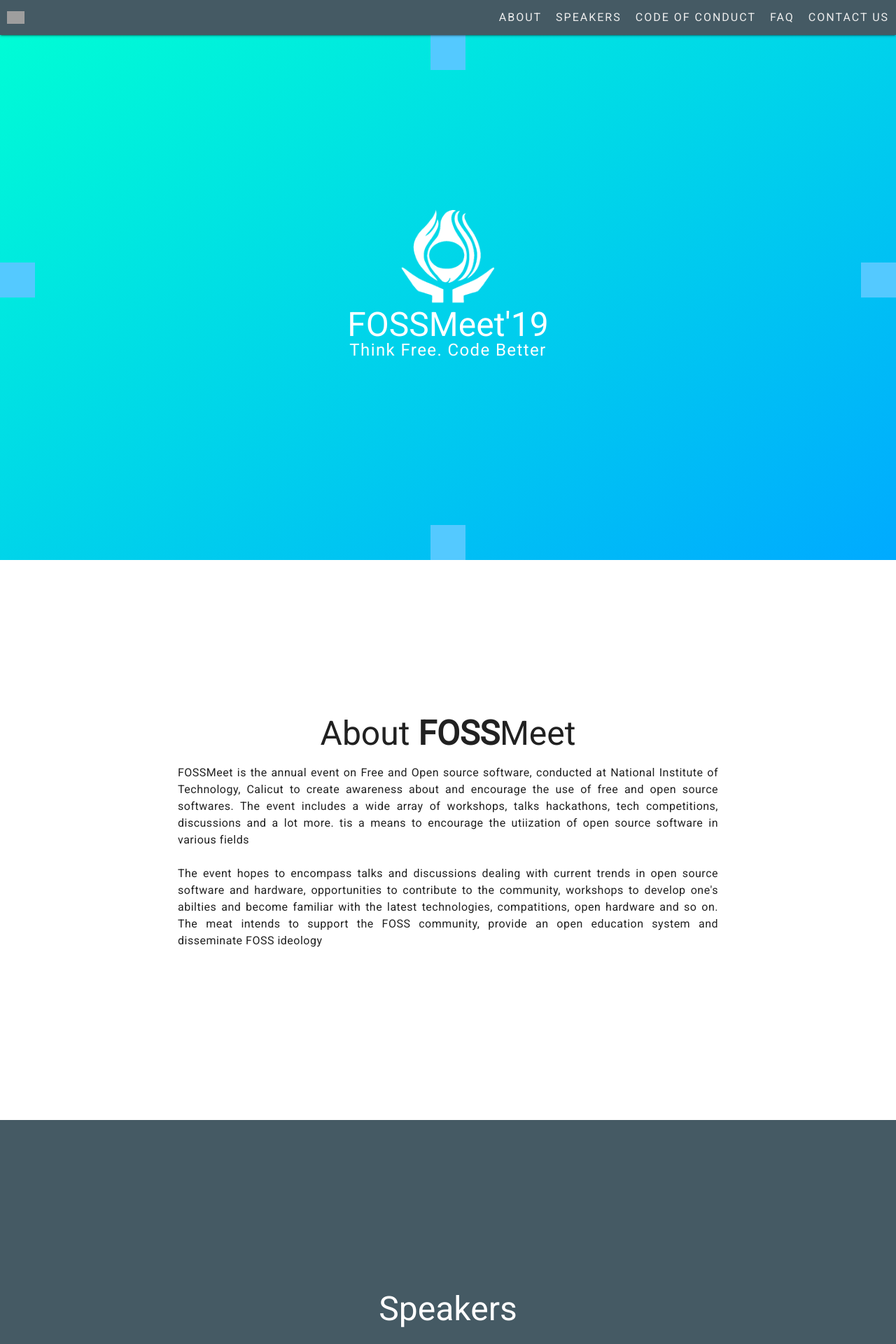
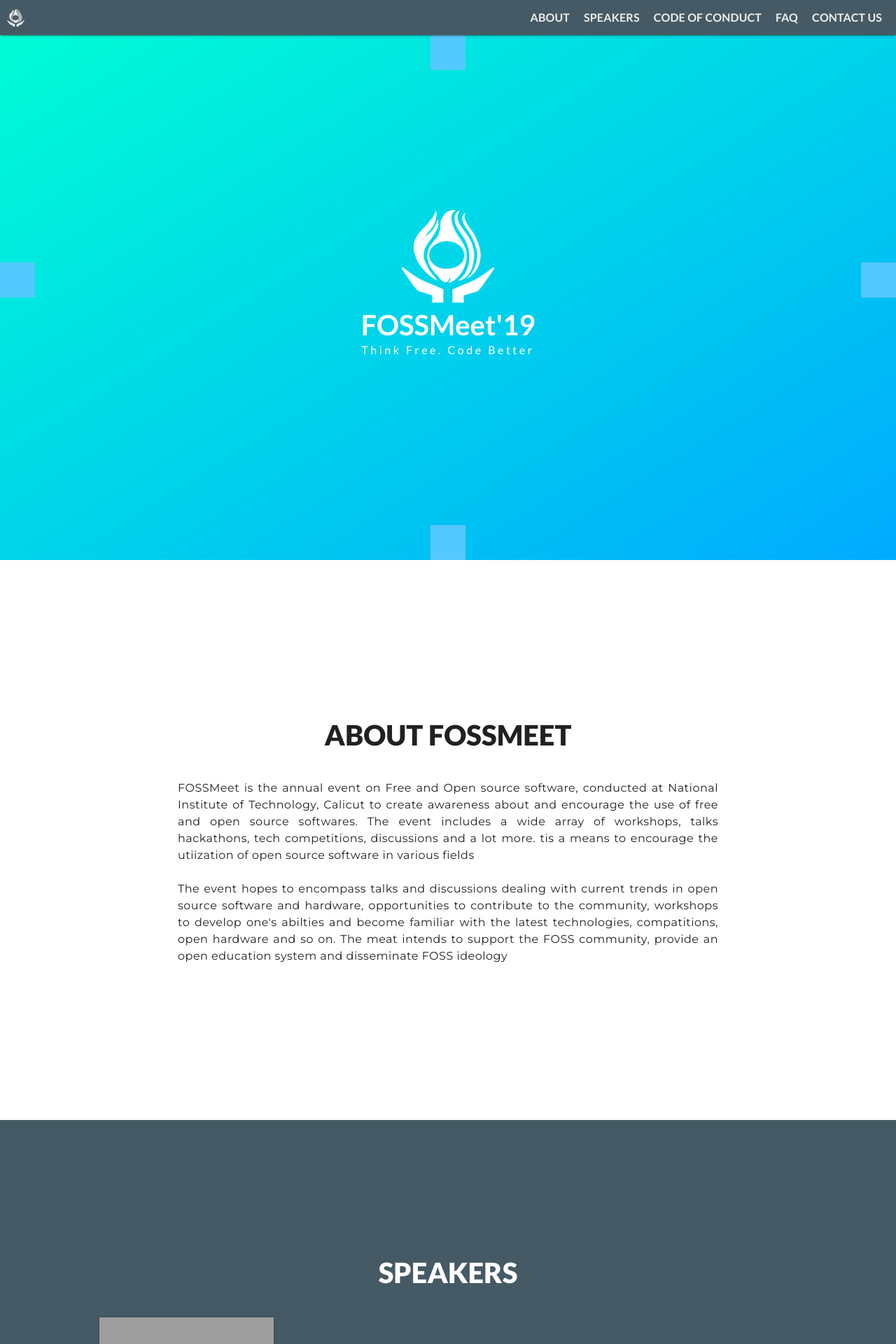
Before and after one commit to farisshajahan/fossmeet2019, a PHP site: page /index.html in a window 1280 px wide. Shown: the top 1920 px of the page at 70% size. Run offline with PHP 8.4, Linux system fonts and the light colour scheme; grey boxes are pictures that could not be loaded.

Commit message:
Switched to Lato + Montserrat font

```diff
--- a/css/style.css
+++ b/css/style.css
@@ -1,4 +1,6 @@
-@import url('https://fonts.googleapis.com/css?family=Roboto');
+/* Fonts used in website */
+@import url('https://fonts.googleapis.com/css?family=Lato:400,700,900');
+@import url('https://fonts.googleapis.com/css?family=Montserrat:300,400,500,700');
 
 /* Usefull classes - might contain unused classes */
 	.mx-auto {
@@ -58,50 +57,33 @@
 	.text-color-light {
 		color: white;
 		}
-/* Material design font guidelines */
-	.html-font-material-design {
+
+/* Lato and Montserrat font guidelines */
+	.html-font { /* Set root font size. Use this class on html element */
 		font-size: 62.5%;
-		font-family: Roboto, Arial, sans-serif;
 	}
-	.font-h1 {
-		font-size: 9.6rem;
-		font-weight: 200;
-		letter-spacing: -.15em;
+
+	.font-type-title {
+		font-family: Lato, Arial, sans-serif;
+		text-transform: uppercase;
+		font-size: 4rem;
+		font-weight: 900;
 	}
-	.font-h2 {
-		font-size: 6.0rem;
-		font-weight: 200;
-		letter-spacing: -.05em;
+	.font-type-subtitle {/* Subtitle font */
+		font-size: 3rem;
+		font-weight: 700;
+		letter-spacing: .015rem;
+		font-family: Lato, Arial, sans-serif;
+		text-transform: uppercase;
 	}
-	.font-h3 {
-		font-size: 4.8rem;
+	.font-type-small-title {
+		font-family: Lato, Arial, sans-serif;
+		text-transform: uppercase;
+		font-size: 2rem;
 		font-weight: 400;
-		letter-spacing: 0rem;
 	}
-	.font-h4 {
-		font-size: 3.4rem;
-		font-weight: 400;
-		letter-spacing: 0.25em;
-	}
-	.font-h5 {
-		font-size: 2.4rem;
-		font-weight: 400;
-		letter-spacing: 0rem;
-	}
-	.font-h6 {
-		font-size: 2.0rem;
-		font-weight: 500;
-		letter-spacing: .015rem;
-	}
-	.font-sub-1 {/* Subtitle font */
-		font-size: 1.6rem;
-		font-weight: 400;
-		letter-spacing: .015rem;
-	}
-	.font-sub-2 {
-		font-size: 2.0rem;
-		font-weight: 500;
-		letter-spacing: .01rem;
+	.font-type-content {
+		font-family: Montserrat, Arial, sans-serif;
 	}
 		.font-body-1 {
 			font-size: 1.6rem;
@@ -112,12 +94,6 @@
 			font-size: 1.4rem;
 			font-weight: 400;
 			letter-spacing: .025em;
-	}
-	.font-button {
-		font-size: 1.4rem;
-		font-weight: 500;
-		letter-spacing: .125em;
-		text-transform: uppercase;
 		}
 		.font-caption {
 			font-size: 1.2rem;
@@ -130,32 +106,24 @@
 			letter-spacing: .15rem;
 			text-transform: uppercase;
 		}
-/* General styling */
-	h1, h2, h3, h4, h5, h6 {
-		margin: 0 auto;
-		font-family: 'Roboto', Arial, sans-serif;
-		font-weight: bold;
+
+	.font-button {
+		font-size: 1.4rem;
+		font-weight: 500;
+		letter-spacing: .125em;
+		text-transform: uppercase;
+		font-family: Lato, Arial, sans-serif;
 	}
 
-	html {
-		font-size: 72%; /* Root element font size is set. All other font is sized in rem units */
-	}
-
-	html, body, #fullpage {
+/* General styling */
+	html, body {
 		height: 100%;
 		margin: 0;
-		letter-spacing: .1em !important;
 		}
 
 	* {
 		margin: 0;
 		padding: 0;
-		font-family: 'Roboto', Arial, sans-serif;
-	}
-
-	nav ul li a {
-		color: #455A64;
-		text-decoration: none;
 	}
 
 	ul, li {
@@ -177,19 +145,23 @@
 		box-sizing: border-box;
 		background-color: #455A64;
 		}
+	.left-logo {
+		position: absolute;
+		left: 10px;
+	}
 	#section-title {
 		color: #455A64;
 	}
-
+	.right-menu-button {
+		position: absolute;
+		right: 10px;
+	}
 	.toggle-menu {
 		width: 50px;
 		height: 50px;
 		display: inline-block;
-		position: relative;
-		top: 0px;
 		cursor: pointer;
 	}
-
 		.toggle-menu i {
 			position: absolute;
 			display: block;
@@ -217,42 +188,17 @@
 				-webkit-transform: rotateZ(45deg);
 								transform: rotateZ(45deg);
 			}
+			.open-menu i:nth-child(2) {
+				background: transparent;
+			}
+
+			.open-menu i:nth-child(3) {
+				top: 25px;
+				-webkit-transform: rotateZ(-45deg);
+								transform: rotateZ(-45deg);
+			}
 
 /* Navigation styling */
-	#collapse-nav {
-		max-height: calc(100vh - 50px);
-		overflow: auto;
-		display: none;
-		box-sizing: border-box;
-		background: white;
-		position: fixed;
-		top: 50px;
-		width: 100%;
-		padding: 80px 0;
-		z-index: 15;
-	}
-
-	.header-nav-container {
-		position: absolute;
-		top: 0;
-		right: 0;
-		transition: display .3s;
-	}
-	.header-nav-container.hide {
-		display: none;
-	}
-	#header-nav {
-		height: 50px;
-		position: relative;
-		margin-right: 0;
-	}
-	#header-nav #menu li a {
-		font-size: 16px;
-		line-height: 50px;
-		padding: 0 1rem;
-		color: #eeeeee;
-	}
-
 	nav ul {
 		padding: 0;
 		display: flex;
@@ -381,7 +359,6 @@
 		.section-content-text {
 			display: block;
 			text-align: justify;
-			width: 100%;
 		}
 
 		/* Logo section styling */
@@ -470,17 +458,18 @@
 					color: #ffffff;
 					box-sizing: border-box;
 				}
+					.social-link i{
+						vertical-align:center;
+					}
 					.social-link:hover {
 						background-color:#fff;
 						text-decoration:none;
 						color: #00BCD4;
 					}
-			.social-link i{
-				vertical-align:center;
-			}
+
 /* Responsive design styling - Standard mobile first mediaqueries */
 	@media (min-width: 0px) {
-		.header-nav-container {
+		#header-nav {
 			display: none;
 		}
 		#section-title {
@@ -495,10 +484,6 @@
 	@media (min-width:320px)  { /* smartphones, iPhone, portrait 480x320 phones */
 		.central-elements-wrapper {
 			width: 320px;
-			}
-		.left-logo {
-			display: none;
-			margin: 0;
 			}
 		.right-menu-button {
 			margin: 0;
@@ -524,7 +509,7 @@
 		}
 	}
 	@media (min-width:641px)  { /* portrait tablets, portrait iPad, landscape e-readers, landscape 800x480 or 854x480 phones */
-		.header-nav-container {
+		#header-nav {
 			display: grid;
 		}
 		.toggle-menu {
--- a/index.html
+++ b/index.html
@@ -1,5 +1,5 @@
 <!DOCTYPE html>
-<html class="html-font-material-design">
+<html class="html-font"><!-- Class html-font sets root font size -->
 	<head>
 		<title>FOSSMeet'19 | FOSSCell NITC</title>
 
@@ -9,70 +9,74 @@
 		<!-- title bar icon -->
 		<link rel="icon" type="image/png" href="resources/img/favicon.png">
 
-		<!--Material design library - used mainly for responsive grid-->
+		<!--Style Sheet-->
+		<link rel="stylesheet" href="css/style.css">
+
+		<!--Material design library - used mainly for responsive grid layout-->
 		<link rel="stylesheet" href="https://code.getmdl.io/1.3.0/material.blue_grey-light_blue.min.css">
 
 		<!--Font awesome - used for social icons-->
 		<link rel="stylesheet" href="resources/font-awesome/css/font-awesome.min.css">
 
-		<!--Style Sheet-->
-		<link rel="stylesheet" href="css/style.css">
+
+
 	</head>
 
 		<header>
-			<div class="header-top mdl-shadow--2dp bg-white">
-				<img src="http://triplefive.000webhostapp.com/fossmeet/sample-imgs/title-bar-icon.png" style="width: 25px">
+			<div class="header-top mdl-shadow--2dp">
 
-				<!-- This section title is unused. Supposed to display section title in phone view (instead of full nav bar in laptops).
+				<a href="#1" class="left-logo" style="margin: 0; padding: 0;"><img src="resources/img/header-icon.png" style="width: 25px"/></a>
+
+				<!-- This section title is unused. Kept for future. Supposed to display section title in phone view (instead of full nav bar in laptops).
 				It can be achieved inside the javascript for the scroll controlled navigation bar -->
 				<h4 id="section-title" style="line-height: 50px; text-align: center; margin: 0;"></h4>
 
-				<div class="header-nav-container" style="width: auto">
+				<!-- Navigation in header, visible in laptops -->
 				<nav id="header-nav">
 					<ul id="menu" style="display: block; line-height: 50px">
 						<li style="display: table-cell">
-								<a class="nav-item font-button" href="#2">ABOUT</a>
+							<a class="nav-item font-type-subtitle" href="#2">ABOUT</a>
 						</li>
 						<li style="display: table-cell">
-								<a class="nav-item font-button" href="#3">SPEAKERS</a>
+							<a class="nav-item font-type-subtitle" href="#3">SPEAKERS</a>
 						</li>
 						<li style="display: table-cell">
-								<a class="nav-item font-button" href="#4">CODE OF CONDUCT</a>
+							<a class="nav-item font-type-subtitle" href="#4">CODE OF CONDUCT</a>
 						</li>
 						<li style="display: table-cell">
-								<a class="nav-item font-button" href="#5">FAQ</a>
+							<a class="nav-item font-type-subtitle" href="#5">FAQ</a>
 						</li>
 						<li style="display: table-cell">
-								<a class="nav-item font-button" href="#6">CONTACT US</a>
+							<a class="nav-item font-type-subtitle" href="#6">CONTACT US</a>
 						</li>
 					</ul>
 				</nav>
-				</div>
-				<div class="right-menu-button">
-					<a class="toggle-menu" style="float: right">
+
+				<a class="toggle-menu right-menu-button">
 					<i></i>
 					<i></i>
 					<i></i>
 				</a>
-				</div>
+
 			</div>
 
+			<!-- Expanding navigaton visible in phones -->
 			<nav id="collapse-nav" class="mdl-shadow--2dp">
 				<ul id="menu">
 					<li>
-						<a class="nav-item font-button" href="#2">About FOSSMeet</a>
+						<a class="nav-item font-type-subtitle" href="#2">About FOSSMeet</a>
 					</li>
 					<li>
-						<a class="nav-item font-button" href="#3">Speakers</a>
+						<a class="nav-item font-type-subtitle" href="#3">Speakers</a>
 					</li>
 					<li>
-						<a class="nav-item font-button" href="#4">Code of Conduct</a>
+						<a class="nav-item font-type-subtitle" href="#4">Code of Conduct</a>
 					</li>
 					<li>
-						<a class="nav-item font-button" href="#5">FAQ</a>
+						<a class="nav-item font-type-subtitle" href="#5">FAQ</a>
 					</li>
 					<li>
-						<a class="nav-item font-button" href="#6">Contact Us</a>
+						<a class="nav-item font-type-subtitle" href="#6">Contact Us</a>
 					</li>
 				</ul>
 			</nav>
@@ -80,23 +84,25 @@
 
 	<body>
 
-		<!-- Container of sections and design overlay.-->
+		<!-- Container of sections and design overlay.
+		Section ids are numbered to code scroll based response of navigation in javascript-->
 		<div id="1" class="sections">
+
 			<!-- Logo Section -->
 			<section class="cyan-gradient under-design-overlay" id="1">
 				<div class="central-elements-wrapper">
-					<img style="display: table;" src="resources/img/logo.png" width="160px" class="mx-auto">
-					<h3 style="display: table; color: white;" class="mx-auto font-h3">FOSSMeet'19</h3>
-					<h4 style="display: table; color: white; font-weight: 550;" class="mx-auto">Think Free. Code Better</h2>
+					<img style="display: table;" src="resources/img/logo.png" width="160px" class="mx-auto"/>
+					<h3 style="display: table; color: white; text-transform: none; font-weight: 700" class="mx-auto font-h3 font-type-title">FOSSMeet'19</h3>
+					<h4 style="display: table; color: white; text-transform: none; letter-spacing: .35rem; font-size: 1.6rem; font-weight: 400;" class="font-type-title mx-auto">Think Free. Code Better</h2>
 				</div>
 			</section>
 
 			<!-- ABOUT SECTION -->
 			<section class="under-design-overlay" id="2">
-				<div class="central-elements-wrapper central-elements-wrapper-small primary-text-color">
+				<div class="central-elements-wrapper central-elements-wrapper-small">
 					<div class="gap-50px"></div>
-					<h3 class="section-content-title font-h3">About <b>FOSS</b>Meet</h3>
-					<p class="section-content-text font-body-1">
+					<h3 class="section-content-title font-h3 font-type-title primary-text-color">About FOSSMeet</h3>
+					<p class="section-content-text font-body-1 font-type-content primary-text-color">
 						FOSSMeet is the annual event on Free and Open source software, conducted at National
 						Institute of Technology, Calicut to create awareness about and encourage the use of free
 						and open source softwares. The event includes a wide array of workshops, talks
@@ -116,34 +122,17 @@
 			<section class="primary-dark-bg-color over-design-overlay" id="3">
 				<div class="central-elements-wrapper">
 					<div class="gap-50px"></div>
-					<h3 class="section-content-title text-color-light font-h3">Speakers</h3>
+					<h3 class="section-content-title text-color-light font-type-title">Speakers</h3>
 					<!-- Material design grid is used for responsive tiles of speakers -->
 					<div class="mdl-grid mdl-grid--no-spacing">
-						<div class="mdl-cell mdl-cell--3-col mdl-cell--4-col-tablet mdl-cell--4-col-phone padding-1rem" style="height: auto;">
+						<div class="mdl-cell mdl-cell--3-col mdl-cell--4-col-tablet mdl-cell--4-col-phone people-container">
 							<div class="mx-auto bg-white mdl-shadow--2dp people-card">
-								<img src="http://triplefive.000webhostapp.com/fossmeet/sample-imgs/speaker-1.jpg" style="max-width: 100%;"/>
-								<p class="font-body-1" style="text-align: center; padding: 1rem 0; margin: 0">Jaseem Abid</p>
+								<img class="photo" src="http://triplefive.000webhostapp.com/fossmeet/sample-imgs/speaker-1.jpg"/>
+								<div class="details">
+									<p class="name font-body-1 font-type-content">Jaseem Abid</p>
 								</div>
 							</div>
-						<div class="mdl-cell mdl-cell--3-col mdl-cell--4-col-tablet mdl-cell--4-col-phone padding-1rem" style="height: auto;">
-							<div class="mx-auto bg-white mdl-shadow--2dp people-card">
-								<img src="http://triplefive.000webhostapp.com/fossmeet/sample-imgs/speaker-2.jpg" style="max-width: 100%;"/>
-								<p class="font-body-1" style="text-align: center; padding: 1rem 0; margin: 0">Richard Stallman</p>
 						</div>
-						</div>
-						<div class="mdl-cell mdl-cell--3-col mdl-cell--4-col-tablet mdl-cell--4-col-phone padding-1rem" style="height: auto;">
-							<div class="mx-auto bg-white mdl-shadow--2dp people-card">
-								<img src="http://triplefive.000webhostapp.com/fossmeet/sample-imgs/speaker-1.jpg" style="max-width: 100%;"/>
-								<p class="font-body-1" style="text-align: center; padding: 1rem 0; margin: 0">Jaseem Abid</p>
-							</div>
-						</div>
-						<div class="mdl-cell mdl-cell--3-col mdl-cell--4-col-tablet mdl-cell--4-col-phone padding-1rem" style="height: auto;">
-							<div class="mx-auto bg-white mdl-shadow--2dp people-card">
-								<img src="http://triplefive.000webhostapp.com/fossmeet/sample-imgs/speaker-2.jpg" style="max-width: 100%;"/>
-								<p class="font-body-1" style="text-align: center; padding: 1rem 0; margin: 0">Richard Stallman</p>
-							</div>
-						</div>
-
 					</div>
 					<div class="gap-50px"></div>
 				</div>
@@ -153,8 +142,8 @@
 			<section class="under-design-overlay" id="4">
 				<div class="central-elements-wrapper central-elements-wrapper-small">
 					<div class="gap-50px"></div>
-					<h3 class="section-content-title primary-text-color font-h3">Code of Conduct</h3>
-					<p class="section-content-text primary-text-color font-body-1">
+					<h3 class="section-content-title primary-text-color font-type-title">Code of Conduct</h3>
+					<p class="section-content-text primary-text-color font-body-1 font-type-content">
 						FOSSMeet is dedicated to providing a harassment-free conference experience for everyone,
 						regardless of gender, sexual orientation, disability, physical appearance, body size, race,
 						or religion. We do not tolerate harassment of conference participants in any form. All
@@ -166,9 +155,9 @@
 						the conference without a refund at the sole discretion of the conference organizers.
 						Thank you for helping make this a welcoming, friendly event for all.
 					</p>
-					<a href="" class="section-content-text">Read more</a>
+					<a href="" class="font-type-content font-body-1">Read more</a>
 					<hr>
-					<p style="display: block;" class="font-body-2 secondary-text-color">
+					<p style="display: block;" class="font-body-2 font-type-content secondary-text-color">
 						LICENCE | This Code of Conduct was forked from the example policy from the Geek Feminism wiki,
 						created by the Ada Initiative and other volunteers. which is under a
 						Creative Commons Zero license.
@@ -182,10 +171,10 @@
 				<div class="central-elements-wrapper">
 					<div class="gap-50px"></div>
 					<div id="faq-questions-div">
-						<h3 class="section-content-title text-color-light font-h3">Frequently Asked Questions</h3>
+						<h3 class="section-content-title text-color-light font-type-title">Frequently Asked Questions</h3>
 						<!-- list's font size is specifically styled to override material design library (>_<) -->
 						<!-- List items are entered by javascript -->
-						<ul id="faq-list" class="font-body-1">
+						<ul id="faq-list" class="font-body-1 font-type-content">
 						</ul>
 					</div>
 					<!-- Answers are displayed on popup outside of fullpage influence to support phone view. It's html is after fullpage container-->
@@ -194,11 +183,12 @@
 			</section>
 
 			<hr style="margin: 0;">
+
 			<!-- CONTACT US SECTION -->
 			<section class="primary-dark-bg-color over-design-overlay" id="6">
 				<div class="central-elements-wrapper">
 					<div class="gap-50px"></div>
-					<h3 class="section-content-title text-color-light font-h3">Contact Us</h3>
+					<h3 class="section-content-title text-color-light font-type-title">Contact Us</h3>
 					<!-- Material design grid used for responsive tiles -->
 					<div class="mdl-grid mdl-grid--no-spacing" >
 						<!-- This social icons row is visible to mobile users, hidden to laptop users -->
@@ -209,32 +199,13 @@
 							<a class="social-link" href="https://www.youtube.com/channel/UCwfNynjOSd3oPwIFqduJ9-Q" target="_blank"><i class="fa fa-youtube"></i></a>
 							<a class="social-link" href="http://webchat.freenode.net/?channels=%23FOSSCell%2C%23FOSSMeet&amp;randomnick=0" target="_blank"><i class="fa fa-hashtag"></i></a>
 						</div>
-						<div class="mdl-cell mdl-cell--3-col mdl-cell--4-col-tablet mdl-cell--4-col-phone padding-1rem" style="height: auto;">
+						<div class="mdl-cell mdl-cell--3-col mdl-cell--4-col-tablet mdl-cell--4-col-phone people-container" style="height: auto;">
 							<div class="mx-auto bg-white people-card">
-								<img src="http://triplefive.000webhostapp.com/fossmeet/sample-imgs/contact-2.jpg" style="max-width: 100%;"/>
-								<p class="font-body-1 secondary-text-color" style="text-align: center; margin-top: 5px; margin-bottom: 0">CO-ORDINATOR</p>
-								<p class="font-body-1 primary-text-color" style="text-align: center; margin: 5px 0;">Yash Agarwal</p>
+								<img class="photo" src="http://triplefive.000webhostapp.com/fossmeet/sample-imgs/contact-2.jpg"/>
+								<div class="details">
+									<p class="designation font-body-1 font-type-content secondary-text-color">CO-ORDINATOR</p>
+									<p class="name font-body-1 font-type-content primary-text-color">Yash Agarwal</p>
 								</div>
-						</div>
-						<div class="mdl-cell mdl-cell--3-col mdl-cell--4-col-tablet mdl-cell--4-col-phone padding-1rem" style="height: auto;">
-							<div class="mx-auto bg-white people-card">
-								<img src="http://triplefive.000webhostapp.com/fossmeet/sample-imgs/contact-1.jpg" style="max-width: 100%;"/>
-								<p class="font-body-1 secondary-text-color" style="text-align: center; margin-top: 5px; margin-bottom: 0">HOSPITALITY</p>
-								<p class="font-body-1 primary-text-color" style="text-align: center; margin: 5px 0;">Kumar Tej</p>
-							</div>
-						</div>
-						<div class="mdl-cell mdl-cell--3-col mdl-cell--4-col-tablet mdl-cell--4-col-phone padding-1rem" style="height: auto;">
-							<div class="mx-auto bg-white people-card">
-								<img src="http://triplefive.000webhostapp.com/fossmeet/sample-imgs/contact-2.jpg" style="max-width: 100%;"/>
-								<p class="font-body-1 secondary-text-color" style="text-align: center; margin-top: 5px; margin-bottom: 0">CO-ORDINATOR</p>
-								<p class="font-body-1 primary-text-color" style="text-align: center; margin: 5px 0;">Yash Agarwal</p>
-							</div>
-						</div>
-						<div class="mdl-cell mdl-cell--3-col mdl-cell--4-col-tablet mdl-cell--4-col-phone padding-1rem" style="height: auto;">
-							<div class="mx-auto bg-white people-card">
-								<img src="http://triplefive.000webhostapp.com/fossmeet/sample-imgs/contact-1.jpg" style="max-width: 100%;"/>
-								<p class="font-body-1 secondary-text-color" style="text-align: center; margin-top: 5px; margin-bottom: 0">HOSPITALITY</p>
-								<p class="font-body-1 primary-text-color" style="text-align: center; margin: 5px 0;">Kumar Tej</p>
 							</div>
 						</div>
 						<div class="mdl-cell mdl-cell--12-col mdl-cell--8-col-tablet mdl-cell--4-col-phone social-icons-row" style="padding: 15px 0;">
@@ -248,6 +219,8 @@
 					<div class="gap-50px"></div>
 				</div>
 			</section>
+
+			<!-- Design overlay above sections container to display theme shapes. -->
 			<div id="design-overlay">
 				<div class="design-element top-design-element">
 					<div class="test-prop"></div>
@@ -262,27 +235,29 @@
 					<div class="test-prop"></div>
 				</div>
 			</div>
+
+
 		</div>
-		<!-- Fullpage container ends here -->
+		<!-- All sections container ends here -->
 
-		<!-- Design overlay above fullpage container to display theme shapes. Its visibility is controlled scroll events (javascript)-->
+
 
 
 		<!-- FAQ Overlay to display answers to faq questions -->
 		<div id="faq-overlay" class="faq-overlay">
 			<div id="faq-answer-div">
-				<!-- Answers are displayed in following elements by javascript -->
-				<h4 id="faq-answer-div-question" class="secondary-text-color font-body-2" style="margin-bottom: 1em;"></h4>
-				<p id="faq-answer-div-answer" class="primary-text-color font-body-1">Select a question from the list</p>
+				<!-- Answers are displayed in following empty elements by javascript -->
+				<h4 id="faq-answer-div-question" class="secondary-text-color font-body-2 font-type-content" style="margin-bottom: 1em; margin-top: 0"></h4>
+				<p id="faq-answer-div-answer" class="primary-text-color font-body-1 font-type-content">Select a question from the list</p>
 			</div>
 		</div>
 
+		<!-- Jquery -->
+		<script src="https://ajax.googleapis.com/ajax/libs/jquery/3.3.1/jquery.min.js"></script>
 
 		<!-- Material design library Javascript -->
 		<script defer src="https://code.getmdl.io/1.3.0/material.min.js"></script>
 
-		<!-- Jquery -->
-		<script src="https://ajax.googleapis.com/ajax/libs/jquery/3.3.1/jquery.min.js"></script>
 
 		<!-- All custom javascripts -->
 		<script  src="js/index.js"></script>
--- a/js/index.js
+++ b/js/index.js
@@ -55,10 +55,10 @@
 		"No, you can't register for specific workshops/talks. There is no explicit registration fees for specific workshops/talks.",
 
 		"Yes, different accomodation facilities will be provided for the students and the professionals from friday night till Sunday night, for the entire duration of FOSSMeet. Accomodation charges (for the entire FOSSMeet event)+:<br><br>"+
-		"<ul class=\"faq-answer-sublist\"><b>"+
+		"<ul class=\"font-type-content font-body-1\">"+
 			"<li>Students: &#8377;50 - &#8377;100*</li>"+
 			"<li>Professionals: &#8377;200 - &#8377;400*</li>"+
-		"</b></ul>",
+		"</ul>",
 
 		"Yes, each participant has to register seperately in the website. This it to keep track of your workshop/talk preference, food preference and hostel accommodation.",
 
```
Also changed, not shown: other parts of css/style.css (+63 -24 lines), resources/img/header-icon.png (added). Lines whose indentation alone changed are shown as unchanged.
